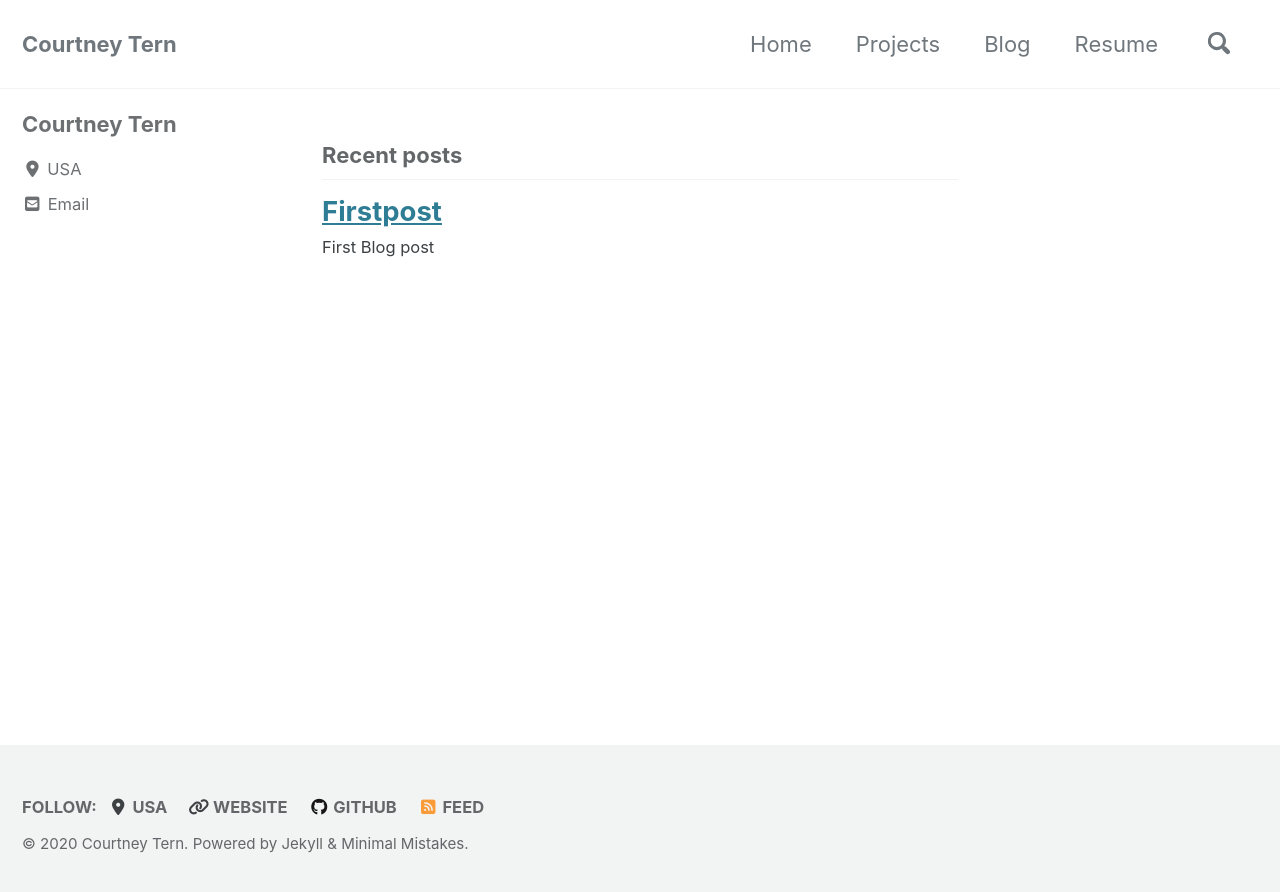
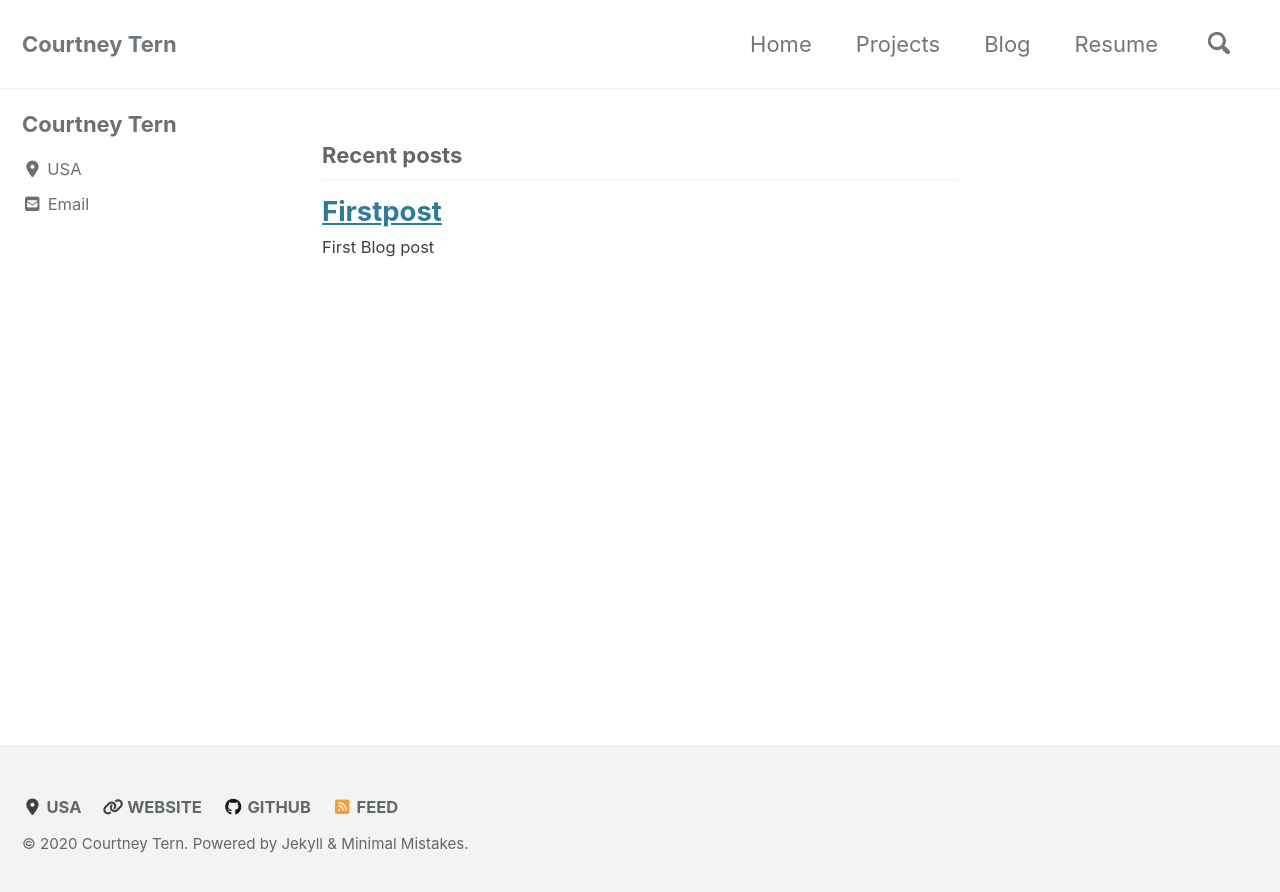
Before and after one commit to courtneytern/courtneytern.github.io, a Jekyll site: the page built from index.html, in a window 1280 px wide. Shown: the top 892 px of the page. Built offline with Jekyll 4.4.1, drawn with Linux system fonts in a browser that asks for light colours; cached includes are drawn as plain includes; nearby versions of some CDN libraries; the list of posts is cut into pages by our own code.

Commit message:
Update ui-text.yml
remove unnecessary labels

```diff
--- a/_data/ui-text.yml
+++ b/_data/ui-text.yml
@@ -27,8 +27,8 @@ en: &DEFAULT_EN
   comments_title             : "Comments"
   more_label                 : "Learn more"
   related_label              : "You may also enjoy"
-  follow_label               : "Follow:"
-  feed_label                 : "Feed"
+  #follow_label               : "Follow:"
+  #feed_label                 : "Feed"
   powered_by                 : "Powered by"
   website_label              : "Website"
   email_label                : "Email"
```
